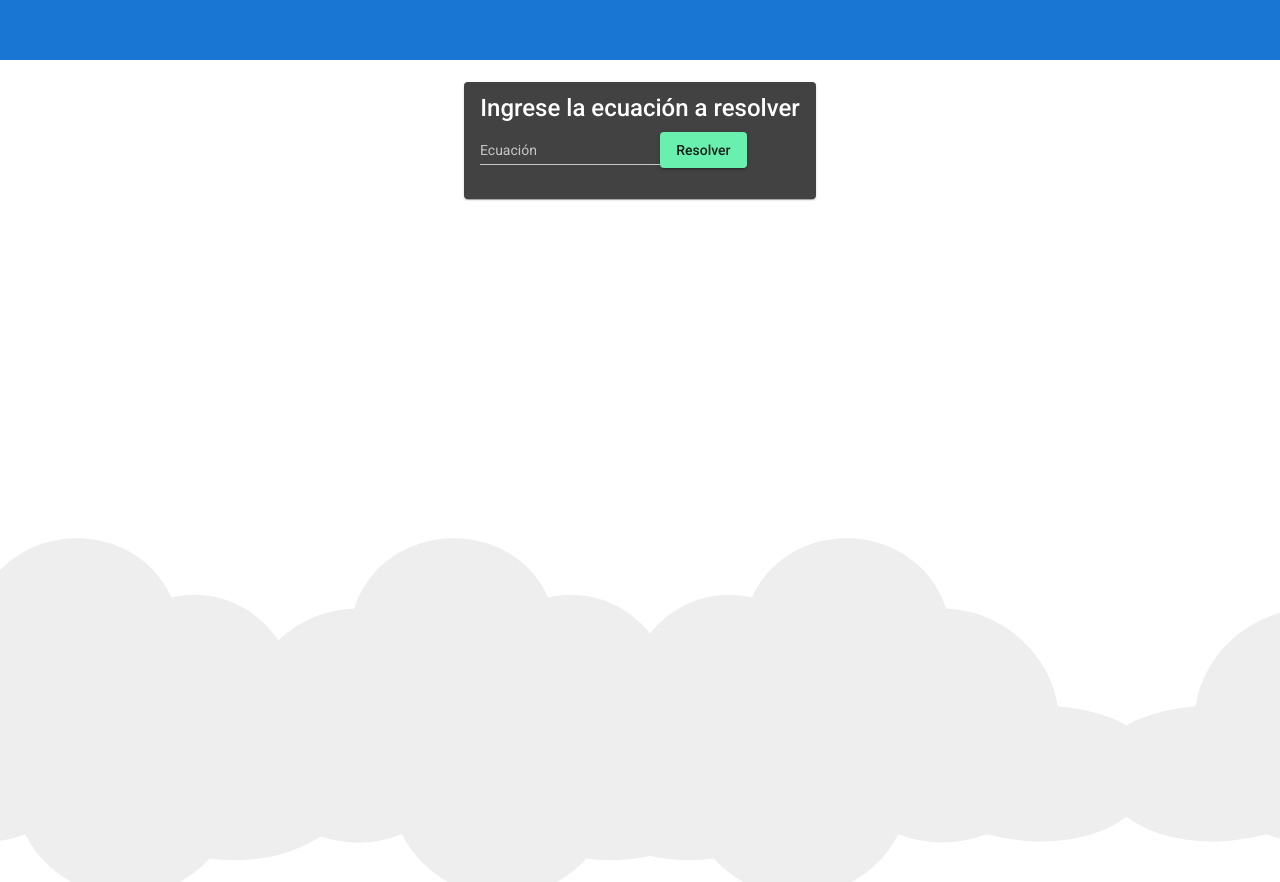
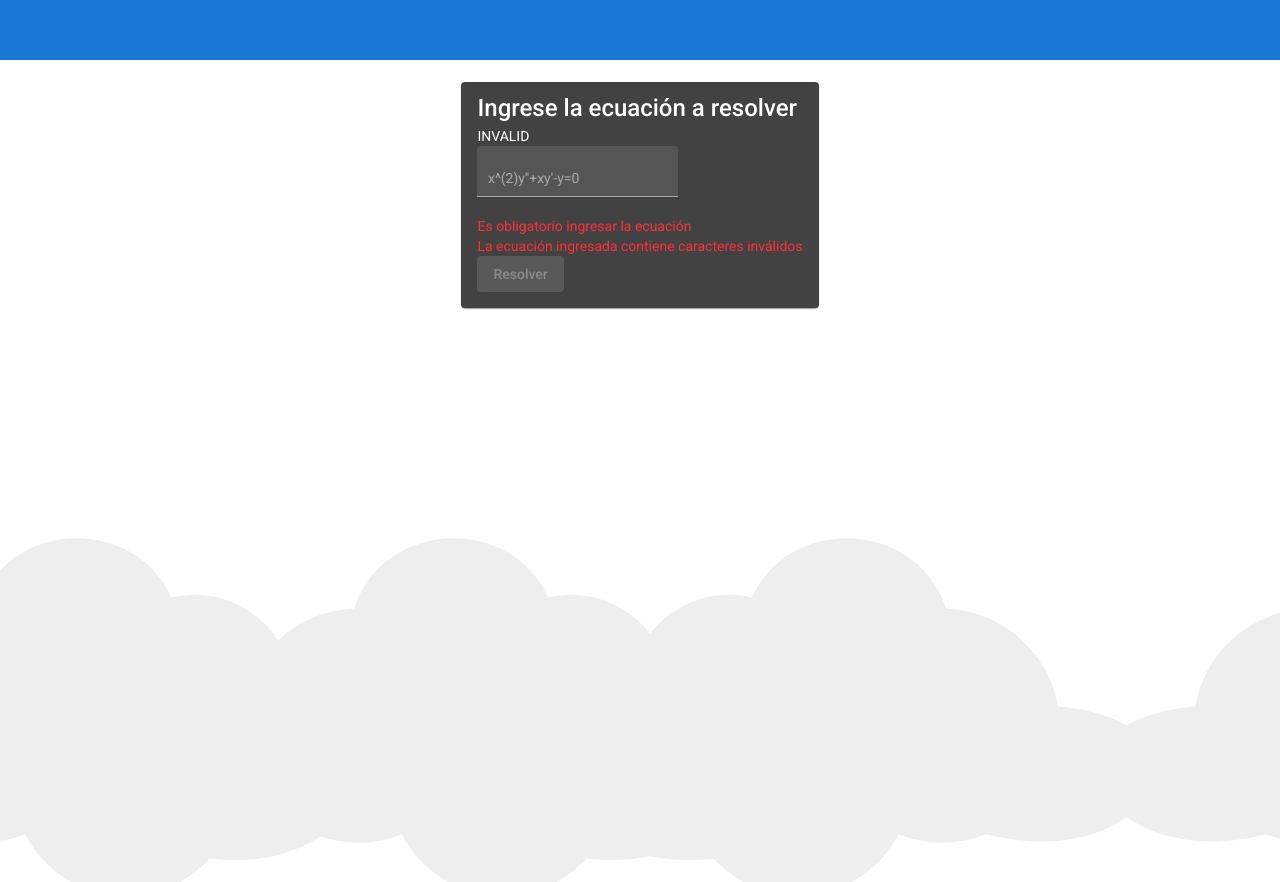
Before and after one commit to jiChicojt/EulChyFront, an Angular app: page / in a window 1280 px wide. Built offline with nearby package versions, Linux system fonts and the light colour scheme.

Commit message:
Verificadores
Quité el back de la nube

```diff
--- a/angular.json
+++ b/angular.json
@@ -1,5 +1,8 @@
 {
   "$schema": "./node_modules/@angular/cli/lib/config/schema.json",
+  "cli": {
+    "analytics": "f9353d24-e116-4cf0-a5ce-6a12696a68c8"
+  },
   "version": 1,
   "newProjectRoot": "projects",
   "projects": {
--- a/src/app/app.component.html
+++ b/src/app/app.component.html
@@ -7,12 +7,16 @@
   <mat-card>
     <mat-card-title> Ingrese la ecuación a resolver </mat-card-title>
     <mat-card-content>
-      <form (ngSubmit)="solve()" #EquationForm="ngForm">
-        <mat-form-field appearance="legacy">
-          <mat-label>Ecuación</mat-label>
-          <input matInput [(ngModel)]="equation.equation" placeholder="x^(2)y''+xy'-y=0" name="equation">
+      <form [formGroup]="equationForm" (ngSubmit)="solve()">
+        <p>{{equationForm.status}}</p>
+        <mat-form-field appearance="fill">
+            <input matInput formControlName="equ" placeholder="x^(2)y''+xy'-y=0" name="equation">
         </mat-form-field>
-        <button type="submit" mat-raised-button color="accent">Resolver</button>
+        <div *ngFor="let validation of validationMessages.equ" >
+            <mat-label *ngIf="!equationForm.valid" style="color: #ff2f37">{{ validation.message }}</mat-label>
+          </div>
+        <button type="submit" mat-raised-button color="accent" [disabled]="!equationForm.valid">Resolver</button>
+
       </form>
     </mat-card-content>
   </mat-card>
--- a/src/app/app.component.ts
+++ b/src/app/app.component.ts
@@ -1,21 +1,66 @@
-import { Component } from '@angular/core';
+import {Component, OnInit} from '@angular/core';
 import {EquationModel} from "./models/equation.model";
 import {SolverService} from "./services/solver.service";
+import {Form, FormBuilder, FormControl, FormGroup, ValidatorFn, Validators} from "@angular/forms";
 
+
+// @ts-ignore
+const validateCauchyEuler:  ValidatorFn = (fGroup: FormGroup) =>{
+  console.log("paso1");
+  // @ts-ignore
+  const equation1 = fGroup.get('equ').value;
+  const equation2 = equation1.replace("-","+");
+  const equationList = equation2.split("+");
+  let verification;
+
+  for (let i =0; i<(equationList.length-1);i++){
+    console.log("paso2")
+    const quotes= (equationList[i].match(/'/g)||[]).length
+    const number = "("+quotes.toString()+")"
+    const exponent = (equationList[i].match(new RegExp(number, "g"))||[])
+    console.log(parseInt(exponent))
+    if(parseInt(exponent)=== quotes){
+      console.log("correcto")
+      verification = null;
+    } else {
+      console.log("incorrecto")
+      verification = {equals:true};
+      break;
+    }
+  }
+  console.log(verification)
+  return verification;
+}
 @Component({
   selector: 'app-root',
   templateUrl: './app.component.html',
   styleUrls: ['./app.component.css']
 })
-export class AppComponent {
+export class AppComponent implements OnInit{
+  equationForm = this.formBuilder.group({
+     equ:["",Validators.compose([Validators.required,Validators.pattern("^[-0-9A-Za-zñÑáéíóúÁÉÍÓÚ_ +\^=*()/.,']+$")])]
+    },{validator: validateCauchyEuler});
   title = 'EulChy';
   equation: EquationModel = new EquationModel('')
+  Hi = new FormControl("")
 
-  constructor(private solverService: SolverService) {
+  validationMessages ={
+    equ:[
+      {type: 'required', message: 'Es obligatorio ingresar la ecuación'},
+      {type: 'pattern', message: 'La ecuación ingresada contiene caracteres inválidos'}
+    ]
+  }
+
+  constructor(private solverService: SolverService,
+              private formBuilder: FormBuilder) {
+  }
+
+  ngOnInit(){
 
   }
 
   solve() {
+    this.equation.equation = this.equationForm.get('equ')?.value
     // Verificaciones
     this.solverService.getSolution(this.equation).subscribe(
       data => {
--- a/src/app/services/solver.service.ts
+++ b/src/app/services/solver.service.ts
@@ -12,7 +12,7 @@ export class SolverService {
   private thyHeaders
 
   constructor(private http: HttpClient) {
-    this.url = 'https://peaceful-ravine-97977.herokuapp.com/'
+    this.url = 'http://127.0.0.1:5000/'
     this.thyHeaders = new HttpHeaders().set('Content-Type', 'application-json')
   }
 
```
